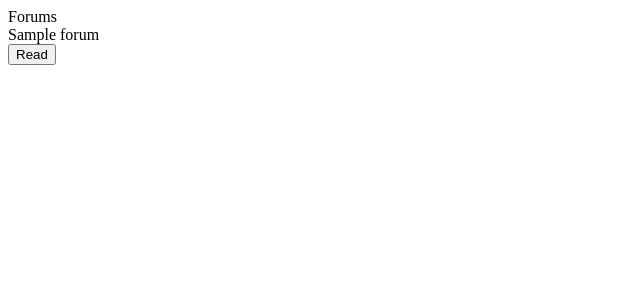
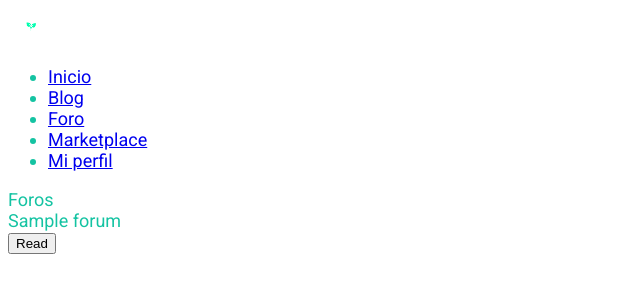
Before and after one commit to tsg3/quipu_hackaton_juventudes, a Flask app: template flaskr/templates/forums.html in a window 1280 px wide. Shown: the top 300 px of the page, without its empty margins (0-640 px from the left). Run offline with Flask 2, Linux system fonts and the light colour scheme; the template is opened without the code that fills it: most values are stand-ins (such as "Sample title", 1, 10 or a date in 2020); parts of the project's set-up code (start-up, migrations or seed data) failed here and were passed over.

Commit message:
[feat] forums view updated

```diff
--- a/flaskr/templates/forums.html
+++ b/flaskr/templates/forums.html
@@ -1,7 +1,51 @@
-<title>Forums</title>
+<!DOCTYPE html>
+<html lang="en" dir="ltr">
+  <head>
+    <meta charset="utf-8">
+    <meta name="viewport" content="width=device-width, user-scalable=no, initial-scale=1.0, minium-scale=1.0, maxinum-scale=1.0">
+    <!-- <link rel="stylesheet" href="../estilos.css"> -->
+    <link  rel="preconnect" href="https://fonts.googleapis.com">
+    <link rel="preconnect" href="https://fonts.gstatic.com" crossorigin>
+    <link href="https://fonts.googleapis.com/css2?family=Roboto:wght@400;500;700&display=swap" rel="stylesheet">
+    <title>Foro</title>
+    <style media="screen">
+      body{
+        font-family: 'Roboto', sans-serif;
+        font-style: normal;
+        font-weight: normal;
+        font-size: 18px;
+        line-height: 21px;
+        /* identical to box height */
+        color: #14C3A2;
+      }
+      h2{
+        color: #595B5A;
+      }
+      p{
+        color: #595B5A;
+      }
+
+    </style>
+  </head>
+  <body>
+
+    <title>Foros</title>
+    <div class="top-bar">
+      <img src="{{ url_for('static', filename='media/logo.png') }}" alt="Logo juventudes rurales" title="Juventudes Rurales" width="100px">
+      <img src="{{ url_for('static', filename='media/logo IICA.png') }}" alt="Logo IICA" title="Logo IICA" width="100px">
+    </div>
+    <nav class="nav-bar">
+      <ul>
+        <li><a href="{{ url_for('index.index') }}">Inicio</a></li>
+        <li><a href="{{ url_for('index.index') }}">Blog</a></li>
+        <li><a href="{{ url_for('forum.index') }}">Foro</a></li>
+        <li><a href="{{ url_for('index.index') }}">Marketplace</a></li>
+        <li><a href="{{ url_for('index.profile') }}">Mi perfil</a></li>
+      </ul>
+    </nav>
     <section class="content">
     <header>
-        Forums
+            Foros
     </header>
         {% for forum in forums %}
             <form method ="get" action="/forum/read/{{ forum[0] }}">
@@ -10,3 +54,5 @@
             </form>
         {% endfor %}
     </section>
+  </body>
+</html>
```
Lines whose indentation alone changed are shown as unchanged.
